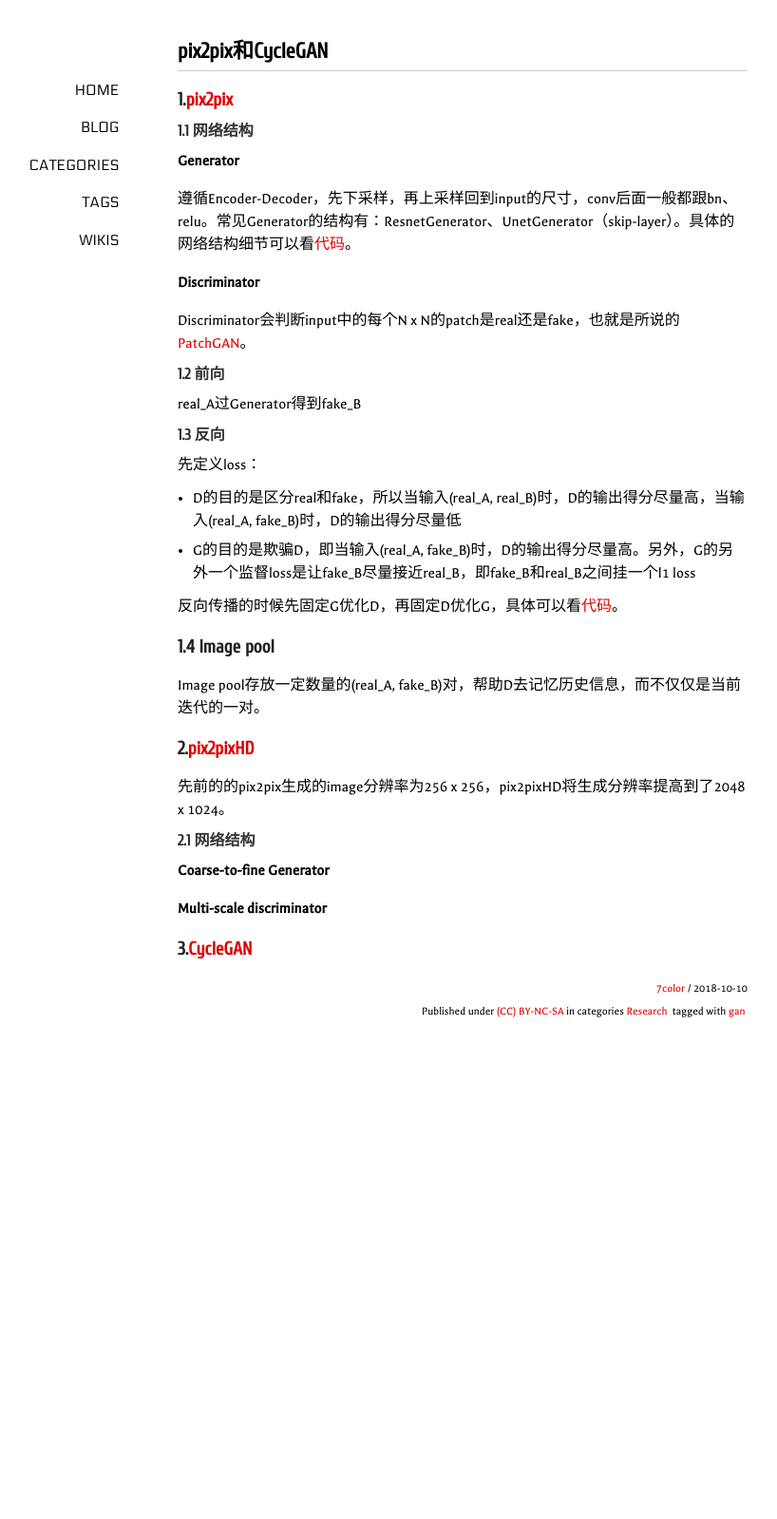
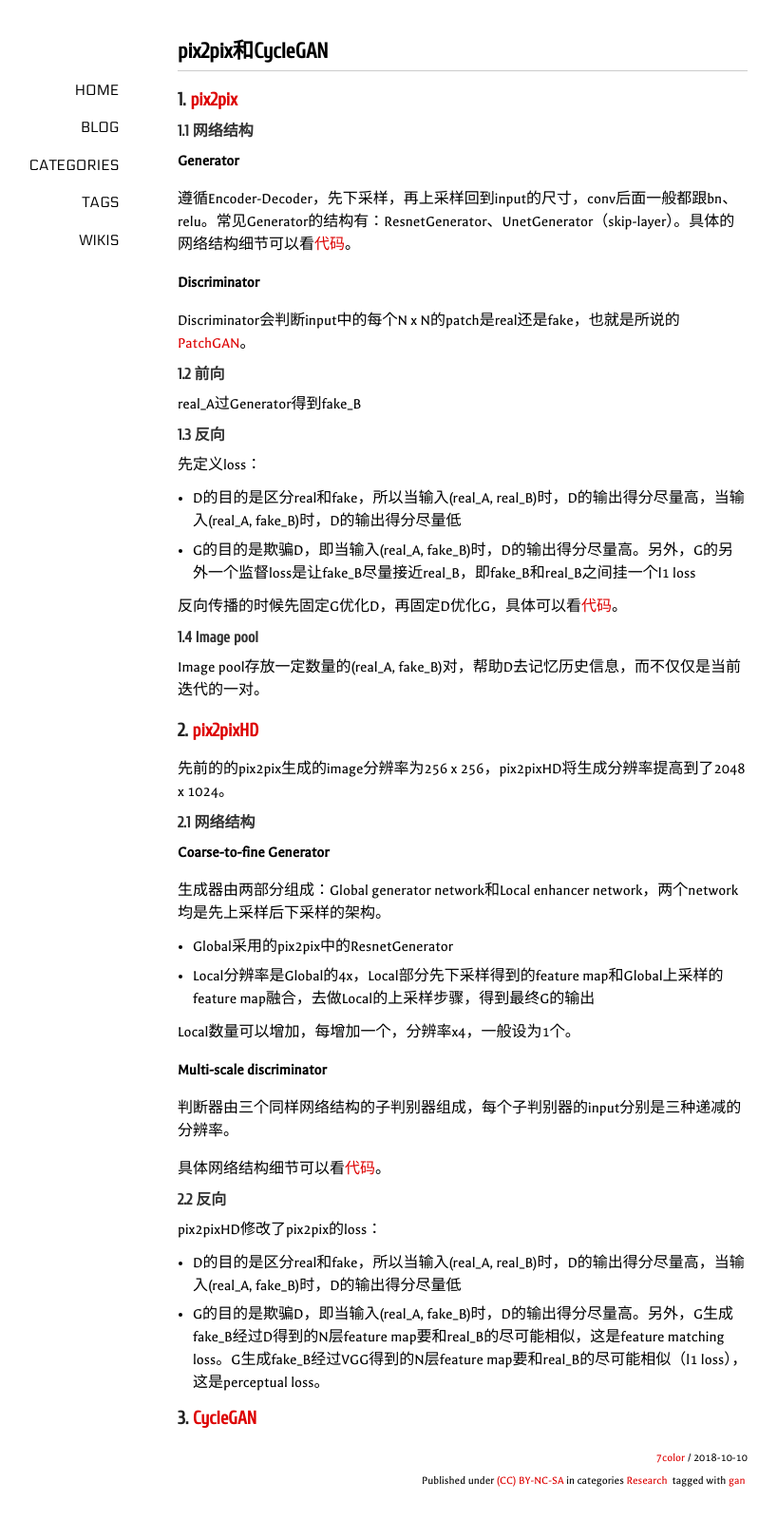
Before and after one commit to 7color94/7color94.github.io, a Jekyll site: the page built from _posts/2018-10-10-pix2pix.md, in a window 1280 px wide. Shown: the whole page at 95% size, without its empty margins (153-971 px from the left). Built offline with Jekyll 4.4.1, drawn with Linux system fonts in a browser that asks for light colours; nearby versions of some CDN libraries; comment, search, counter and statistics services are not loaded; before the commit the page ends 1105 px from its top, so only the background shows below that.

Commit message:
update pix2pix

```diff
--- a/_posts/2018-10-10-pix2pix.md
+++ b/_posts/2018-10-10-pix2pix.md
@@ -7,7 +7,7 @@ tags:
 - gan
 ---
 
-### 1.[pix2pix](https://arxiv.org/pdf/1611.07004.pdf)
+### 1. [pix2pix](https://arxiv.org/pdf/1611.07004.pdf)
 
 #### 1.1 网络结构
 
@@ -32,11 +32,11 @@ real_A过Generator得到fake_B
 
 反向传播的时候先固定G优化D，再固定D优化G，具体可以看[代码](https://github.com/junyanz/pytorch-CycleGAN-and-pix2pix/blob/master/models/pix2pix_model.py)。
 
-### 1.4 Image pool
+#### 1.4 Image pool
 
 Image pool存放一定数量的(real_A, fake_B)对，帮助D去记忆历史信息，而不仅仅是当前迭代的一对。
 
-### 2.[pix2pixHD](https://arxiv.org/pdf/1711.11585.pdf)
+### 2. [pix2pixHD](https://arxiv.org/pdf/1711.11585.pdf)
 
 先前的的pix2pix生成的image分辨率为256 x 256，pix2pixHD将生成分辨率提高到了2048 x 1024。
 
@@ -44,8 +44,24 @@ Image pool存放一定数量的(real_A, fake_B)对，帮助D去记忆历史信
 
 **Coarse-to-fine Generator**
 
+生成器由两部分组成：Global generator network和Local enhancer network，两个network均是先上采样后下采样的架构。
 
+- Global采用的pix2pix中的ResnetGenerator
+- Local分辨率是Global的4x，Local部分先下采样得到的feature map和Global上采样的feature map融合，去做Local的上采样步骤，得到最终G的输出
+
+Local数量可以增加，每增加一个，分辨率x4，一般设为1个。
 
 **Multi-scale discriminator**
 
-### 3.[CycleGAN]()
+判断器由三个同样网络结构的子判别器组成，每个子判别器的input分别是三种递减的分辨率。
+
+具体网络结构细节可以看[代码](https://github.com/NVIDIA/pix2pixHD/blob/master/models/networks.py)。
+
+#### 2.2 反向
+
+pix2pixHD修改了pix2pix的loss：
+
+- D的目的是区分real和fake，所以当输入(real_A, real_B)时，D的输出得分尽量高，当输入(real_A, fake_B)时，D的输出得分尽量低
+- G的目的是欺骗D，即当输入(real_A, fake_B)时，D的输出得分尽量高。另外，G生成fake_B经过D得到的N层feature map要和real_B的尽可能相似，这是feature matching loss。G生成fake_B经过VGG得到的N层feature map要和real_B的尽可能相似（l1 loss），这是perceptual loss。
+
+### 3. [CycleGAN]()
```
